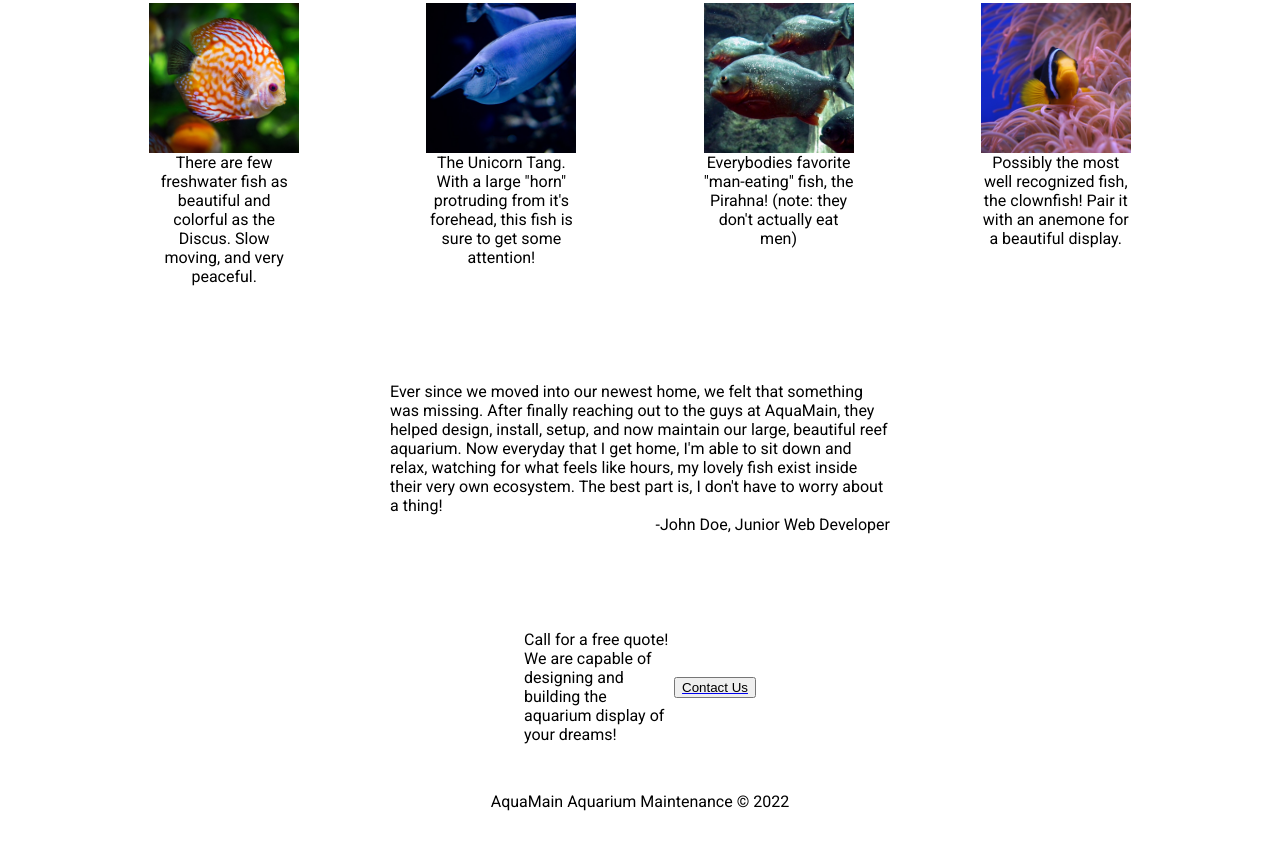
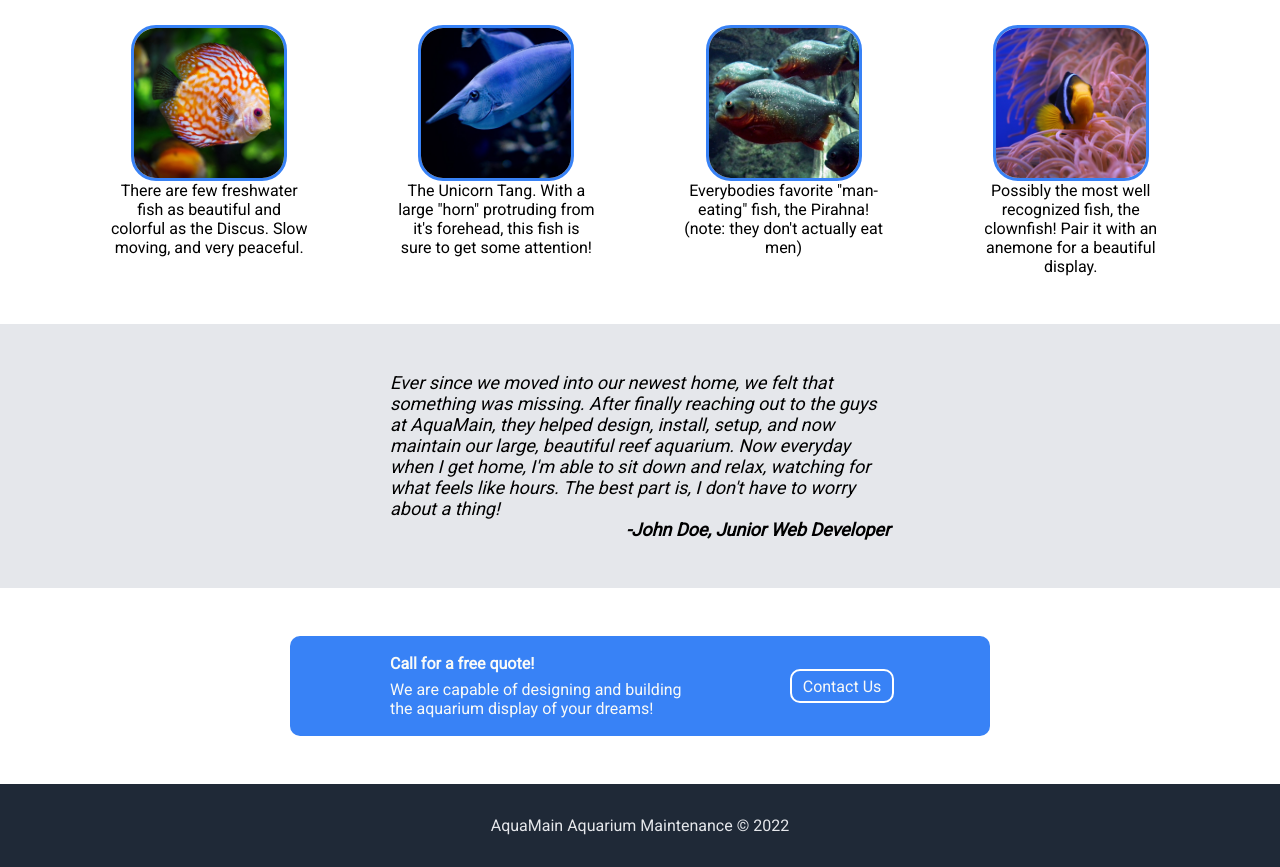
Before and after one commit to Jonahctct/flexbox-project, a plain HTML site: page index.html in a window 1280 px wide. Shown: the part 495-1362 px from the top of the page. Before the commit the page ends 1306 px from the top, so only its background shows below. Drawn offline with Linux system fonts and the light colour scheme.

Commit message:
finish styling css fix typos in quote in index.html

```diff
--- a/index.html
+++ b/index.html
@@ -21,10 +21,10 @@
     <div class="content-container one">
         <div class="content-one">
             <div class="main-text one">Create an Ecosystem in your home</div>
-            <p>Experience having a living, breathing ecosystem in your home, and within eyesight at all time.
+            <p class="text">Experience having a living, breathing ecosystem in your home, and within eyesight at all time.
             Watch it grow, and change everyday. Relax and enjoy knowing you don't have to take care of any
             of it. <strong>We've got you.</strong></p>
-            <a class="contact-us" href="success.html"><button>Contact Us</button></a>
+            <a class="contact-us" href="success.html">Contact Us</a>
         </div>
         <div class="main-img"><img class="img-main" src="./img/fishtanksillouhette.jpg" alt="large aquascaped aquarium with three people standing in front of it, and looking in"></div>
 
@@ -34,24 +34,24 @@
         <div class="main-text two">Exotic Fish</div>
         <div class="content-two">
             <div class="img one">
-                <img src="./img/discusfish1.jpg" alt="discus fish">
-                <div class="text">There are few freshwater fish as beautiful and colorful as the Discus. Slow moving, and very peaceful.
+                <img class="fish" src="./img/discusfish1.jpg" alt="discus fish">
+                <div class="img-text">There are few freshwater fish as beautiful and colorful as the Discus. Slow moving, and very peaceful.
                 </div>
             </div>
             <div class="img two">
-                <img src="./img/tangfish1.jpg" alt="tang fish with long horn protruding from it's forehead">
-                <div class="text">The Unicorn Tang.
+                <img class="fish" src="./img/tangfish1.jpg" alt="tang fish with long horn protruding from it's forehead">
+                <div class="img-text">The Unicorn Tang.
                     With a large "horn" protruding from it's forehead, this fish is sure to get some attention!
                 </div>
             </div>
             <div class="img three">
-                <img src="./img/pirahnafish.jpg" alt="small group of large adult pirahnas">
-                <div class="text">Everybodies favorite "man-eating" fish, the Pirahna! (note: they don't actually eat men)
+                <img class="fish" src="./img/pirahnafish.jpg" alt="small group of large adult pirahnas">
+                <div class="img-text">Everybodies favorite "man-eating" fish, the Pirahna! (note: they don't actually eat men)
                 </div>
             </div>
             <div class="img three">
-                <img src="./img/clowfish.jpg" alt="a single orange clownfish nested in a sea anemone">
-                <div class="text"> Possibly the most well recognized fish, the clownfish! Pair it with an anemone for a beautiful display.
+                <img class="fish" src="./img/clowfish.jpg" alt="a single orange clownfish nested in a sea anemone">
+                <div class="img-text"> Possibly the most well recognized fish, the clownfish! Pair it with an anemone for a beautiful display.
                 </div>
             </div>
         </div>
@@ -61,9 +61,8 @@
         <div class="quote">
             <div class="quote main">Ever since we moved into our newest home, we felt that something was missing.
                 After finally reaching out to the guys at AquaMain, they helped design, install, setup, and now maintain
-                our large, beautiful reef aquarium. Now everyday that I get home, I'm able to sit down and relax, watching
-                for what feels like hours, my lovely fish exist inside their very own ecosystem. The best part is, I don't
-                have to worry about a thing!
+                our large, beautiful reef aquarium. Now everyday when I get home, I'm able to sit down and relax, watching
+                for what feels like hours. The best part is, I don't have to worry about a thing!
             </div>
             <div class="quote signature">-John Doe, Junior Web Developer</div>
         </div>
@@ -75,7 +74,7 @@
                 <div class="main-text three">Call for a free quote!</div>
                 <div class="text">We are capable of designing and building the aquarium display of your dreams!</div>
             </div>
-            <a class="contact-us" href="success.html"><button>Contact Us</button></a>
+            <a class="contact-us two" href="success.html">Contact Us</a>
         </div>
     </div>
 
--- a/styles.css
+++ b/styles.css
@@ -20,7 +20,7 @@ header {
     color: #f9faf8;
 }
 
-header > a {
+a {
     text-decoration: none;
     color: #f9faf8;
 }
@@ -74,13 +74,15 @@ header > a {
 
 .content-container.three {
     align-items: center;
-
+    background-color: #e5e7eb;
 }
 
 .quote {
     display: flex;
     flex-direction: column;
     width: 500px;
+    font-style: italic;
+    font-size: 18px;
 }
 
 .quote.main {
@@ -89,21 +91,30 @@ header > a {
 
 .quote.signature {
     align-items: flex-end;
+    font-weight: 800;
 }
 
 .content-container.four {
-
+    align-items: center;
 }
 
 .content-four {
     display: flex;
     flex-direction: row;
     justify-content: center;
+    align-items: center;
+    border-radius: 10px;
+    height: 100px;
+    width: 700px;
+    background-color: #3882f6;
 }
 
 .base-text {
     display: flex;
     flex-direction: column;
+    width: 300px;
+    padding: 100px;
+    color: #f9faf8;
 }
 
 
@@ -111,6 +122,16 @@ header > a {
     display: flex;
     justify-content: center;
     align-items: center;
+    margin-right: auto;
+    border-radius: 10px;
+    height: 30px;
+    width: 100px;
+    background-color: #3882f6;
+}
+
+.contact-us.two {
+    border: solid 2px white;
+
 }
 
 .img-main {
@@ -129,12 +150,38 @@ img {
     text-align: center;
 }
 
-.text {
-    width: 150px;
+.fish {
+    border-radius: 25px;
+    border: solid #3882f6;
+}
+
+.img-text {
+    width: 200px;
+}
+
+.logo {
+    font-size: larger;
+    font-weight: 900;
+}
+
+.main-text.one {
+    font-size: 36px;
+    font-weight: 900;
+}
+
+.main-text.three {
+    font-weight: bolder;
+    padding-bottom: 7px;
 }
 
 .footer-text {
     display: flex;
     justify-content: center;
     gap: 4px;
+    color: #e5e7eb;
 }
+
+footer {
+    background-color: #1f2937;
+    padding: 32px;
+}
```
